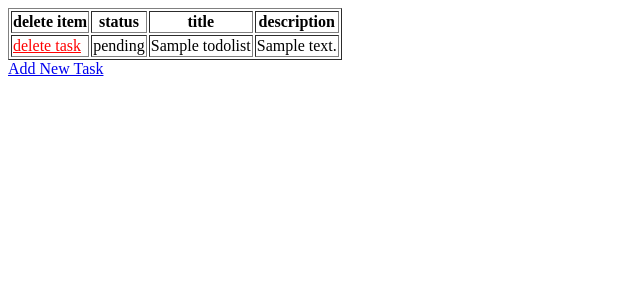
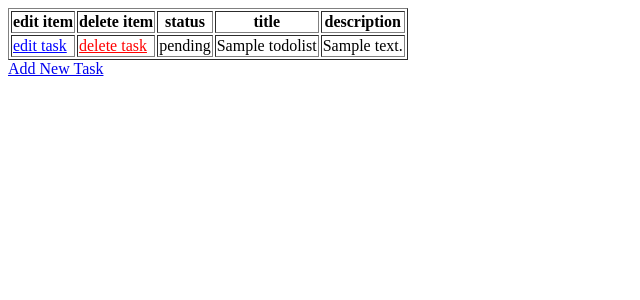
Before and after one commit to parsa6890/django-todo, a Django app: page / in a window 1280 px wide. Shown: the top 300 px of the page, without its empty margins (0-640 px from the left). Run offline with Django 5.2, Linux system fonts and the light colour scheme; tables that the repository leaves empty hold one stand-in row (values such as "Sample post").

Commit message:
feat: add task update flow (edit view, url routing, template form)

```diff
--- a/todo/templates/todo/index.html
+++ b/todo/templates/todo/index.html
@@ -7,6 +7,7 @@
 <body>
 			<table border="1">
 				<tr>
+					<th>edit item</th>
 					<th>delete item</th>
 					<th>status</th>
 					<th>title</th>
@@ -15,6 +16,12 @@
 					{% for status, tasks in grouped_todos.items %}
 						{% for task in tasks %}
 							<tr>
+								<td>
+								  <a href="{% url 'edit_task' task.id %}"
+								     style="color: blue;">
+								     edit task
+								  </a>
+								</td>
 								<td>
 								  <a href="{% url 'delete_task' task.id %}"
 								     onclick="return confirm('Are you sure you want to delete this task?');"
--- a/todo/urls.py
+++ b/todo/urls.py
@@ -4,6 +4,7 @@ from . import views
 
 urlpatterns = [
 	path('', views.todo_view, name='todos'),
-	path('creat_task/', views.cform_view, name='creat_task'),
-	path('delete_task/<int:id>/', views.delete_task, name='delete_task'),
+	path('creat_task/', views.creat_task_view, name='creat_task'),
+	path('delete_task/<int:id>/', views.delete_task_view, name='delete_task'),
+	path('edit_task/<int:id>/', views.edit_task_view, name='edit_task'),
 ]
--- a/todo/views.py
+++ b/todo/views.py
@@ -16,7 +16,7 @@ def todo_view(request):
 	return render(request, 'todo/index.html', context)
 
 
-def cform_view(request):
+def creat_task_view(request):
 	if request.method == "POST":
 		form = TodoForm(request.POST)
 		if form.is_valid():
@@ -30,7 +30,24 @@ def cform_view(request):
 	return render(request, 'todo/creat_task.html', context)
 
 
-def delete_task(request, id):
+def delete_task_view(request, id):
 	task = get_object_or_404(TodoList, id= id)
 	task.delete()
 	return redirect('todos')
+
+
+
+def edit_task_view(request, id):
+	task = get_object_or_404 (TodoList, id= id)
+	if request.method == "POST":
+		form = TodoForm(request.POST, instance=task)
+		if form.is_valid():
+			form.save()
+			return redirect('todos')
+	else:
+		form= TodoForm(instance=task)
+	context= {
+		"form": form
+	}
+
+	return render(request, 'todo/edit_task.html', context)
```
Also changed, not shown: todo/templates/todo/edit_task.html (added, +24 -0 lines).
